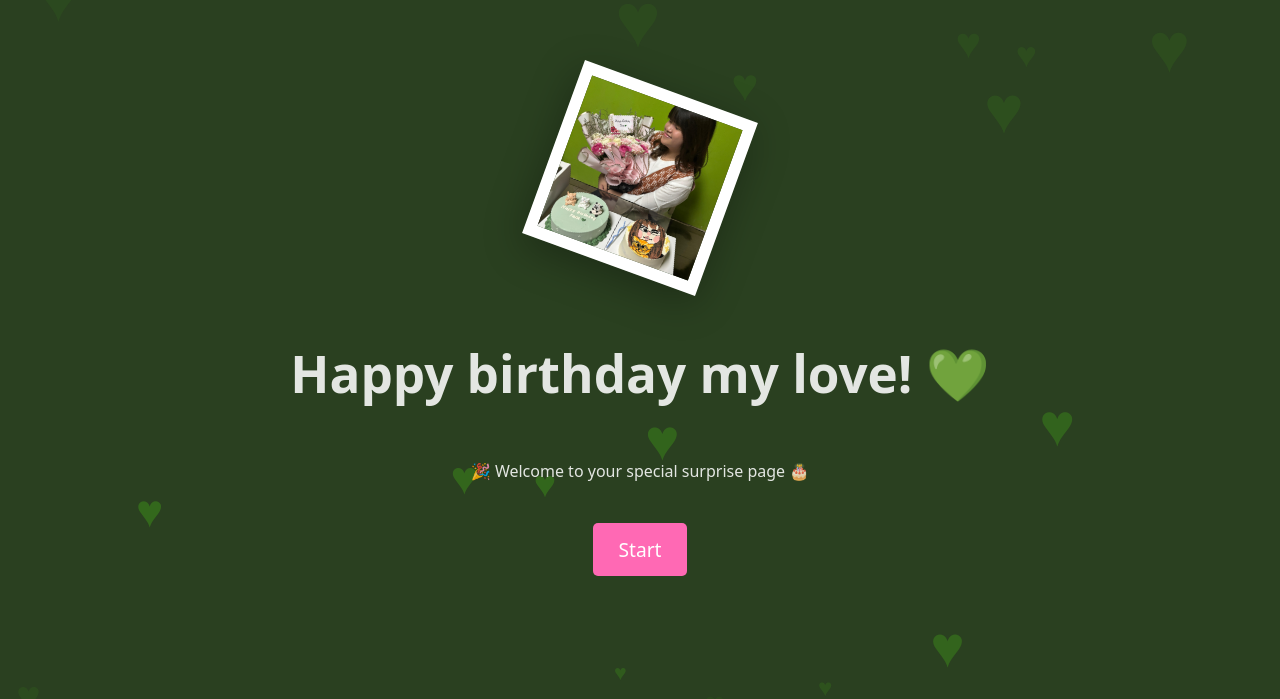
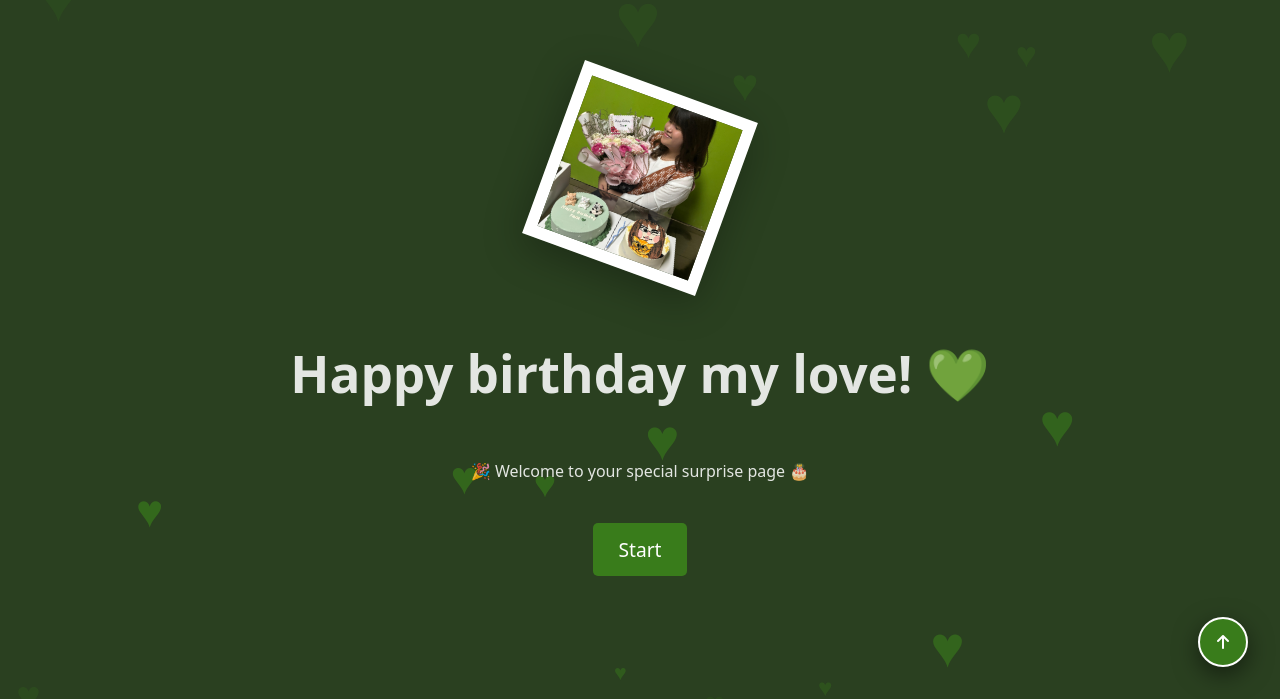
Before and after one commit to Riki127/fara-birthday-surprise, a React (Vite) app: page / in a window 1280 px wide. Shown: the part 101-800 px from the top of the page. Built offline with nearby package versions, Linux system fonts and the light colour scheme.

Commit message:
add jump top button

```diff
--- a/index.html
+++ b/index.html
@@ -4,6 +4,7 @@
     <meta charset="UTF-8" />
     <link rel="icon" type="image/svg+xml" href="/vite.svg" />
     <meta name="viewport" content="width=device-width, initial-scale=1.0" />
+    <link rel="stylesheet" href="https://cdnjs.cloudflare.com/ajax/libs/font-awesome/6.4.0/css/all.min.css" />
     <title>react-birthday</title>
   </head>
   <body>
--- a/src/App.tsx
+++ b/src/App.tsx
@@ -20,6 +20,13 @@ function App() {
     if (next) {
       (next as HTMLElement).scrollIntoView({ behavior: 'smooth' })
     }
+  }
+
+  const scrollToTop = () => {
+    // try multiple scroll targets for maximum compatibility
+    window.scrollTo({ top: 0, behavior: 'smooth' })
+    document.documentElement.scrollTo({ top: 0, behavior: 'smooth' })
+    document.body.scrollTo({ top: 0, behavior: 'smooth' })
   }
 
   return (
@@ -65,6 +72,11 @@ function App() {
           <Surprise />
         </section>
       </div>
+
+      {/* scroll to top button */}
+      <button className="scroll-to-top" onClick={scrollToTop}>
+        <i className="fas fa-arrow-up"></i>
+      </button>
     </>
   )
 }
--- a/src/index.css
+++ b/src/index.css
@@ -46,12 +46,12 @@ button {
   font-size: 1em;
   font-weight: 500;
   font-family: inherit;
-  background-color: #1a1a1a;
+  background-color: #397c1b;
   cursor: pointer;
   transition: border-color 0.25s;
 }
 button:hover {
-  border-color: #646cff;
+  background-color: #4a9c24;
 }
 button:focus,
 button:focus-visible {
@@ -104,12 +104,12 @@ button:focus-visible {
   font-size: 1.2rem;
   border: none;
   border-radius: 5px;
-  background-color: #ff69b4;
+  background-color: #397c1b;
   color: white;
   cursor: pointer;
 }
 .start-btn:hover {
-  background-color: #ff85c1;
+  background-color: #4a9c24;
 }
 
 /* rotated image with white border */
@@ -121,6 +121,37 @@ button:focus-visible {
   transform: rotate(20deg);
   margin-bottom: 2rem;
   box-shadow: 0 10px 40px rgba(0, 0, 0, 0.3);
+}
+
+/* scroll to top button */
+.scroll-to-top {
+  position: fixed;
+  bottom: 2rem;
+  right: 2rem;
+  width: 50px;
+  height: 50px;
+  background-color: #397c1b;
+  color: white;
+  border: 2px solid white;
+  border-radius: 50%;
+  font-size: 1rem;
+  cursor: pointer;
+  z-index: 999;
+  pointer-events: auto;
+  box-shadow: 0 8px 24px rgba(0, 0, 0, 0.5);
+  transition: all 0.3s ease;
+  font-weight: bold;
+  display: flex;
+  justify-content: center;
+  align-items: center;
+}
+.scroll-to-top:hover {
+  background-color: #4a9c24;
+  transform: translateY(-5px);
+  box-shadow: 0 12px 32px rgba(0, 0, 0, 0.6);
+}}
+.scroll-to-top:active {
+  transform: translateY(-2px);
 }
 .heart {
   position: absolute;
```
